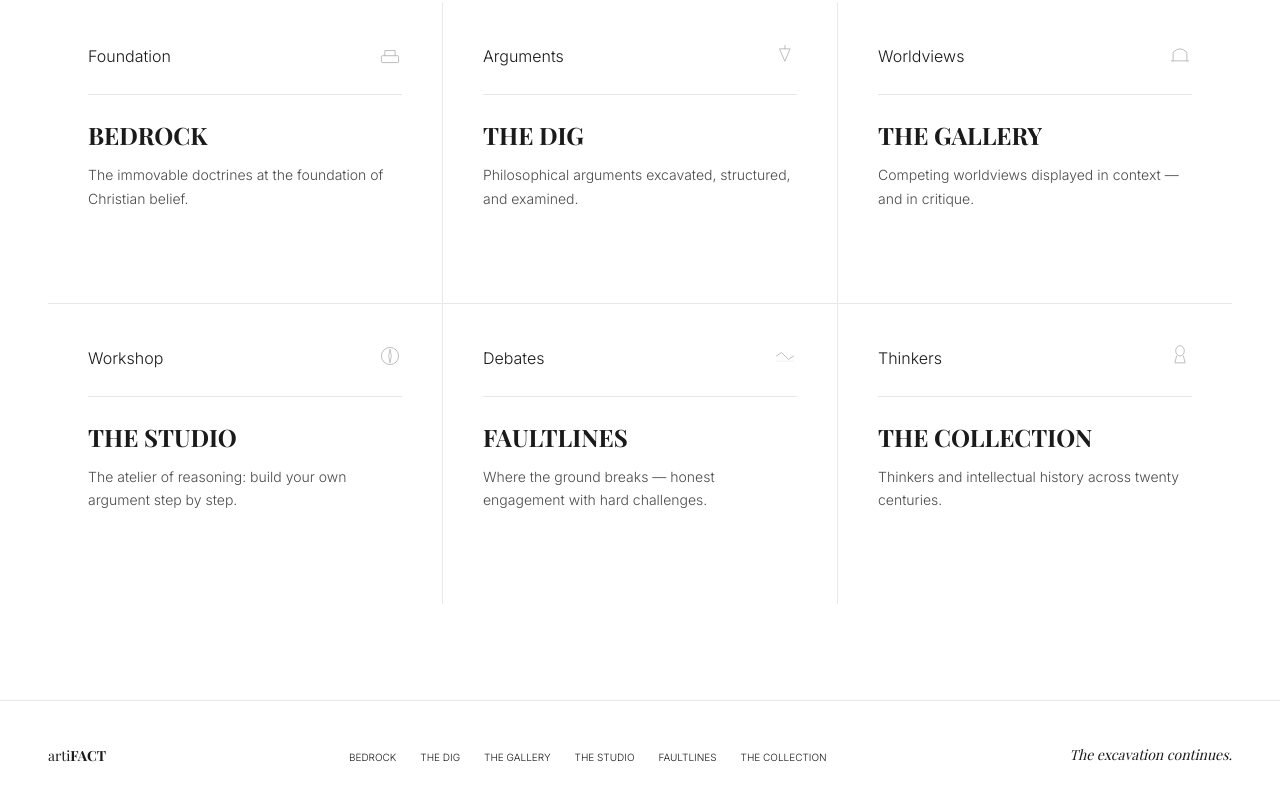
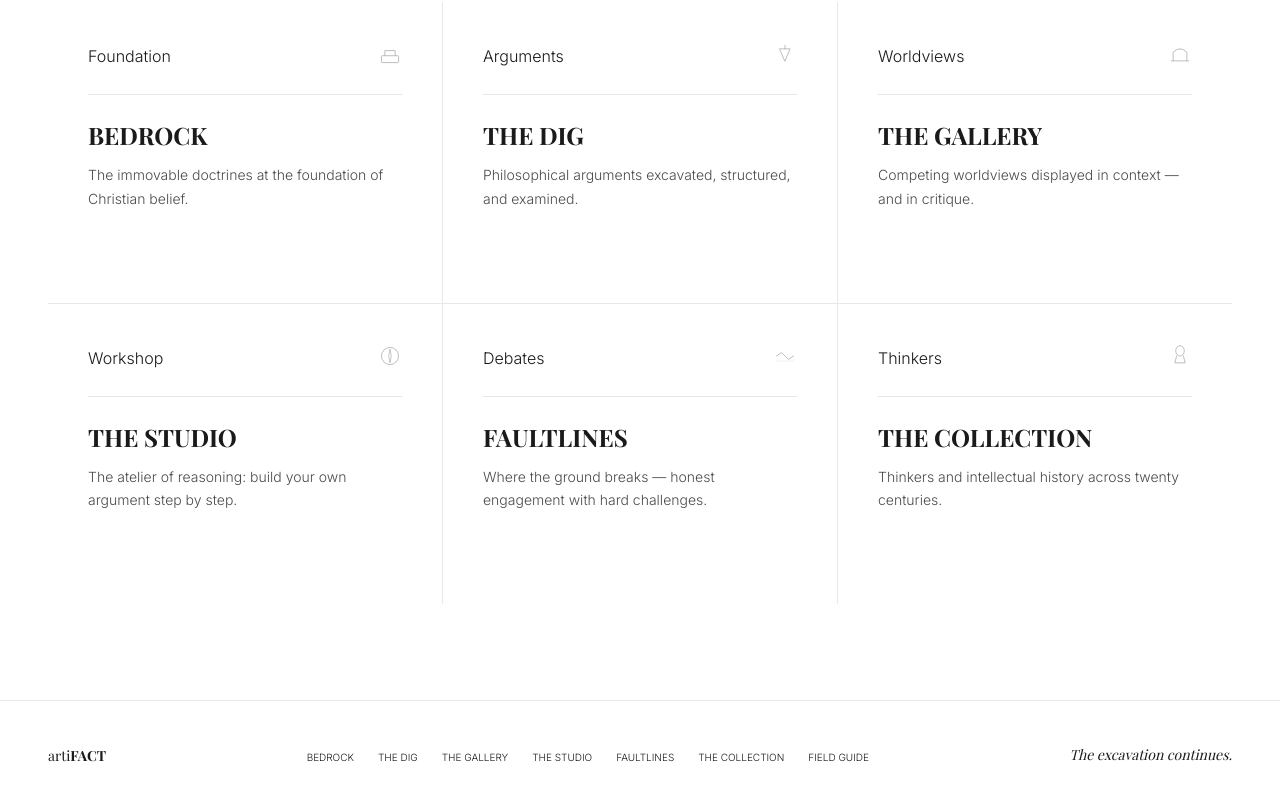
Before and after one commit to TrueDominion/artifact, a React (Vite) app: page /field-guide in a window 1280 px wide. Shown: the part 1050-1851 px from the top of the page. Built offline with nearby package versions, Linux system fonts and the light colour scheme; a web font is replaced by a local one.

Commit message:
Update Footer.tsx

```diff
--- a/src/components/layout/Footer.tsx
+++ b/src/components/layout/Footer.tsx
@@ -14,6 +14,7 @@ const footerLinks = [
   { label: 'THE STUDIO', path: '/the-studio' },
   { label: 'FAULTLINES', path: '/faultlines' },
   { label: 'THE COLLECTION', path: '/the-collection' },
+  { label: 'FIELD GUIDE', path: '/field-guide' },
 ]
 
 export default function Footer() {
```
